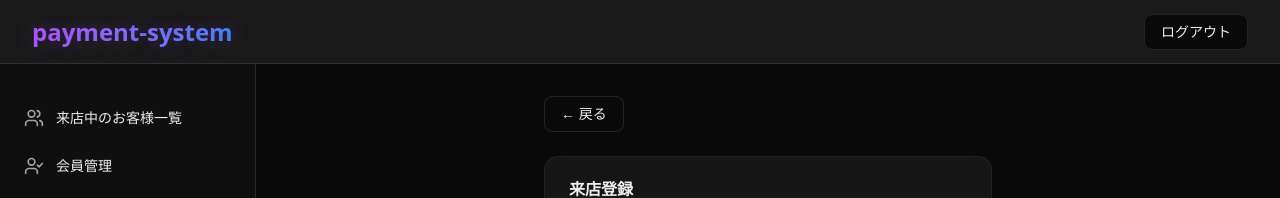
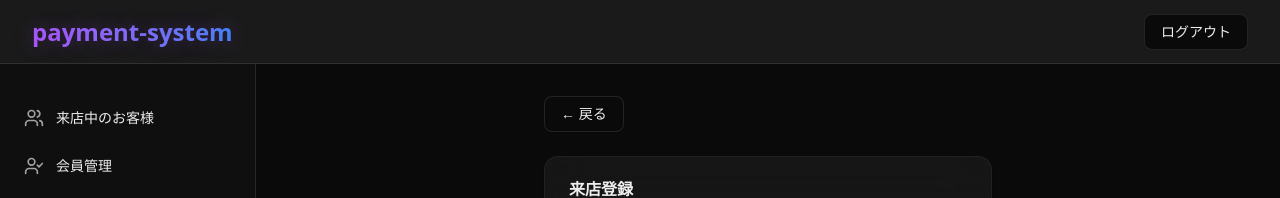
Before and after one commit to sMiccu/payment-system, a Next.js app in the folder frontend/webapp/: page /customer-register in a window 1280 px wide. Shown: the top 198 px of the page. Built offline with nearby package versions, Linux system fonts and the light colour scheme.

Commit message:
fix : サイドバーの来店中のお客さま一覧を来店中のお客様に変更

```diff
--- a/frontend/webapp/src/components/layout/sidebar.tsx
+++ b/frontend/webapp/src/components/layout/sidebar.tsx
@@ -11,7 +11,7 @@ import { Users, UserCheck, Menu, FolderOpen, Clock } from "lucide-react"
 
 export function AppSidebar() {
   const menuItems = [
-    { href: "/top", label: "来店中のお客様一覧", icon: Users },
+    { href: "/top", label: "来店中のお客様", icon: Users },
     { href: "/membership-register", label: "会員管理", icon: UserCheck },
     { href: "/menu-admin", label: "メニュー管理", icon: Menu },
     { href: "/category-admin", label: "カテゴリー管理", icon: FolderOpen },
```
